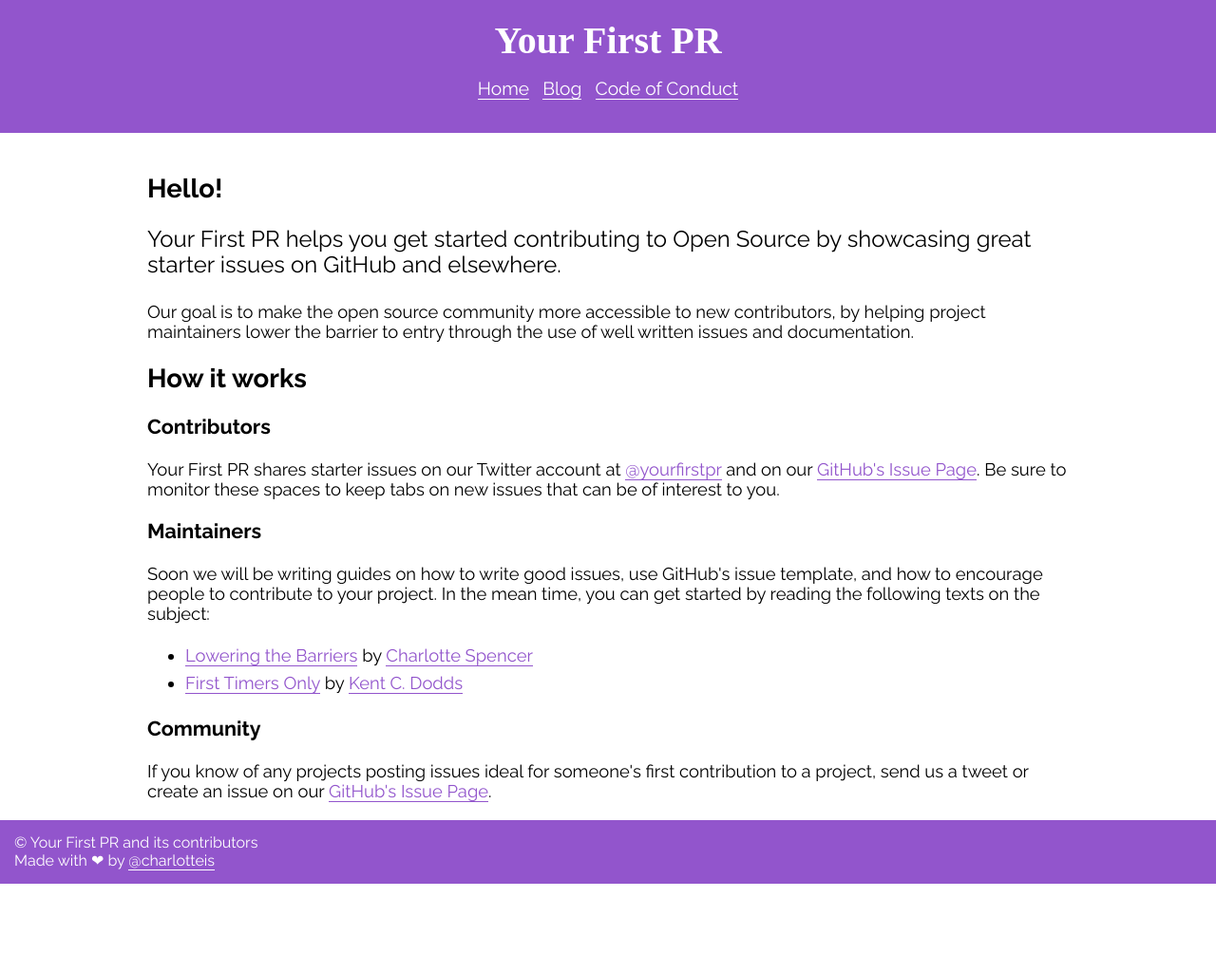
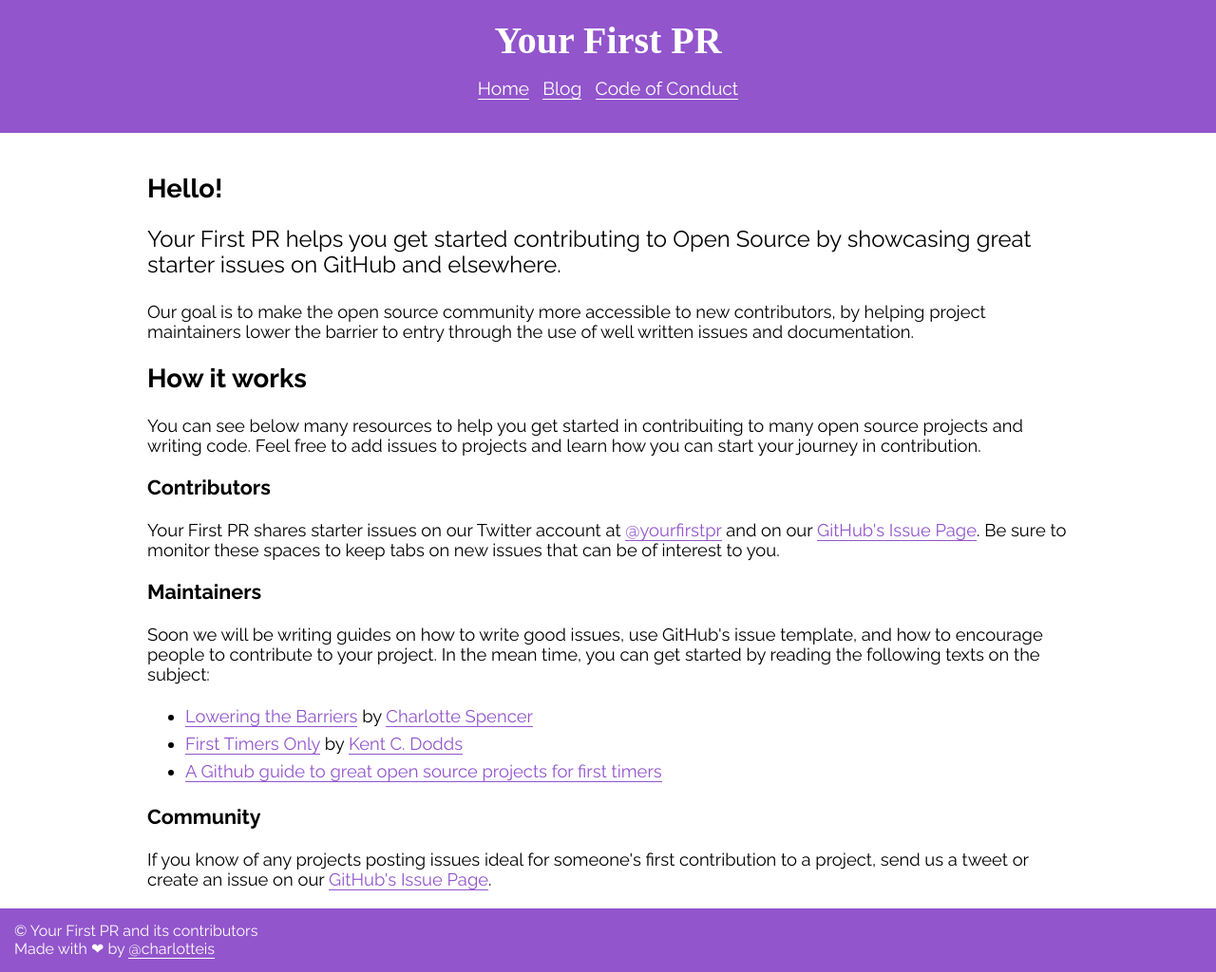
Before and after one commit to yourfirstpr/yourfirstpr.github.io, a Jekyll site: the page built from index.html, in a window 1280 px wide. Shown: the whole page at 95% size. Built offline with Jekyll 4.4.1, drawn with Linux system fonts in a browser that asks for light colours; nearby versions of some CDN libraries; some web fonts are replaced; before the commit the page ends 931 px from its top, so only the background shows below that.

Commit message:
Added Article and How it Works

```diff
--- a/index.html
+++ b/index.html
@@ -14,6 +14,9 @@
       to entry through the use of well written issues and documentation.
     </p>
     <h2>How it works</h2>
+    <p>
+     You can see below many resources to help you get started in contribuiting to many open source projects and writing code.
+     Feel free to add issues to projects and learn how you can start your journey in contribution.
     <h3>Contributors</h3>
     <p>
       Your First PR shares starter issues on our Twitter account at <a href='https://twitter.com/yourfirstpr'>@yourfirstpr</a>
@@ -28,6 +31,7 @@
       <ul>
         <li><a href='https://the-pastry-box-project.net/charlotte-spencer/2015-september-16'>Lowering the Barriers</a> by <a href='https://twitter.com/charlotteis'>Charlotte Spencer</a></li>
         <li><a href='https://medium.com/@kentcdodds/first-timers-only-78281ea47455'>First Timers Only</a> by <a href='https://twitter.com/kentcdodds'>Kent C. Dodds</a></li>
+        <li><a href='https://github.com/collections/choosing-projects'> A Github guide to great open source projects for first timers</a>
       </ul>
     </p>
     <h3>Community</h3>
```
